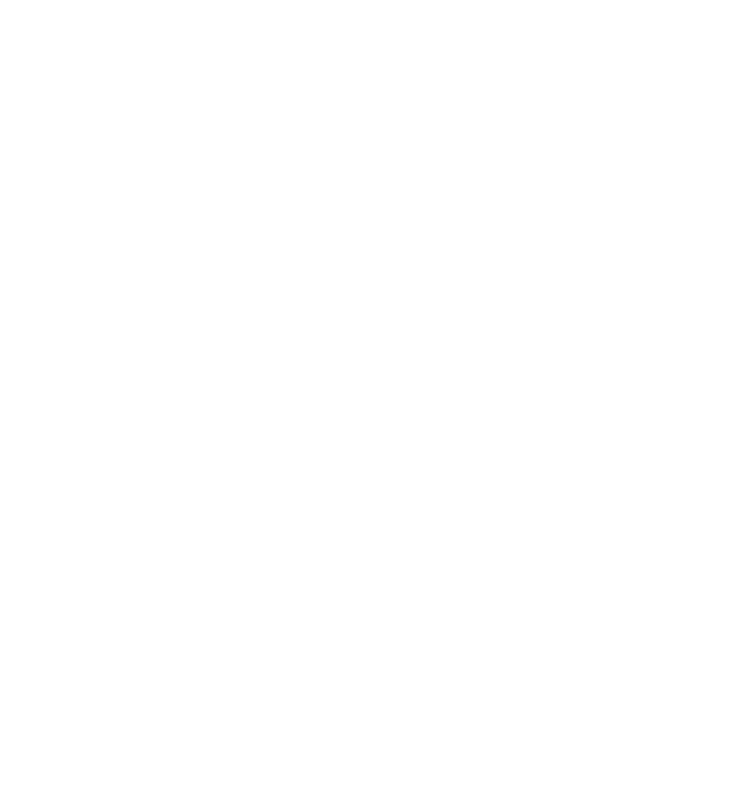
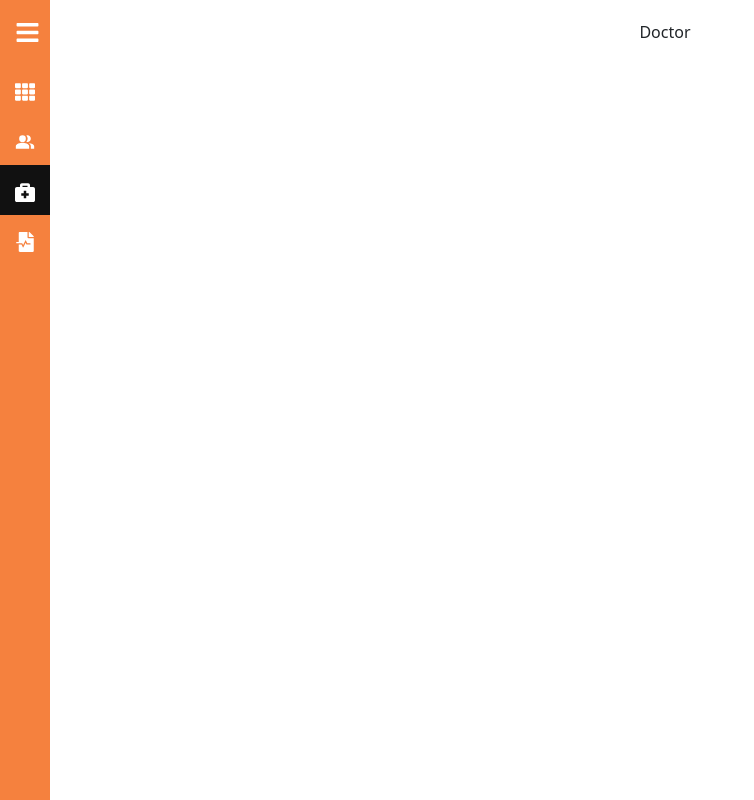
Before and after one commit to HMS-16/HMS-16-admin-FE, a React (Create React App) app: page /doctor in a window 1280 px wide. Before the commit this address had no page. Shown: the whole page, without its empty margins (0-754 px from the left). Built offline with nearby package versions, Linux system fonts and the light colour scheme.

Commit message:
add sidebar menu

```diff
--- a/package.json
+++ b/package.json
@@ -11,6 +11,7 @@
     "react-bootstrap": "^2.6.0",
     "react-dom": "^18.2.0",
     "react-helmet-async": "^1.3.0",
+    "react-icons": "^4.6.0",
     "react-router-dom": "^6.4.3",
     "react-scripts": "5.0.1",
     "web-vitals": "^2.1.4"
--- /dev/null
+++ b/src/assets/css/Sidebar.css
@@ -0,0 +1,48 @@
+.fluid {
+  display: flex;
+}
+main {
+  width: 100%;
+  padding: 20px;
+}
+.sidebar {
+  background: rgb(245, 129, 62);
+  color: rgb(255, 255, 255);
+  height: 100vh;
+  width: 200px;
+  transition: all 0.5s;
+}
+.top_section {
+  display: flex;
+  align-items: center;
+  padding: 20px 15px;
+}
+.logo {
+  font-size: 30px;
+}
+.bars {
+  display: flex;
+  font-size: 25px;
+  margin-left: 50px;
+}
+.link {
+  display: flex;
+  color: rgb(255, 255, 255);
+  padding: 10px 15px;
+  gap: 15px;
+  transition: all 0.5s;
+  text-decoration: none;
+}
+.link:hover {
+  background: rgb(17, 17, 17);
+  color: rgb(255, 255, 255);
+  transition: all 0.5s;
+}
+.active {
+  background: rgb(17, 17, 17);
+  color: rgb(255, 255, 255);
+}
+.icon,
+.link_text {
+  font-size: 20px;
+}
--- a/src/components/Sidebar.jsx
+++ b/src/components/Sidebar.jsx
@@ -1,7 +1,57 @@
-import React from "react";
+import React, { useState } from "react";
+import { FaTh, FaBars, FaBriefcaseMedical, FaFileMedicalAlt } from "react-icons/fa";
+import { MdPeopleAlt } from "react-icons/md";
+import { NavLink } from "react-router-dom";
+import "../assets/css/Sidebar.css";
 
-const Sidebar = () => {
-  return <div>Sidebar</div>;
+const Sidebar = ({ children }) => {
+  const [isOpen, setIsOpen] = useState(false);
+  const toggle = () => setIsOpen(!isOpen);
+  const menuItem = [
+    {
+      path: "/dashboard",
+      name: "Dashboard",
+      icon: <FaTh />,
+    },
+    {
+      path: "/patient",
+      name: "Patient",
+      icon: <MdPeopleAlt />,
+    },
+    {
+      path: "/doctor",
+      name: "Doctor",
+      icon: <FaBriefcaseMedical />,
+    },
+    {
+      path: "/report",
+      name: "Report",
+      icon: <FaFileMedicalAlt />,
+    },
+  ];
+  return (
+    <div className="fluid">
+      <div style={{ width: isOpen ? "200px" : "50px" }} className="sidebar">
+        <div className="top_section">
+          <h1 style={{ display: isOpen ? "block" : "none" }} className="logo">
+            Logo
+          </h1>
+          <div style={{ marginLeft: isOpen ? "50px" : "0px" }} className="bars">
+            <FaBars onClick={toggle} />
+          </div>
+        </div>
+        {menuItem.map((item, index) => (
+          <NavLink to={item.path} key={index} className="link" activeclassname="active">
+            <div className="icon">{item.icon}</div>
+            <div style={{ display: isOpen ? "block" : "none" }} className="link_text">
+              {item.name}
+            </div>
+          </NavLink>
+        ))}
+      </div>
+      <main>{children}</main>
+    </div>
+  );
 };
 
 export default Sidebar;
--- /dev/null
+++ b/src/pages/Dashboard.jsx
@@ -0,0 +1,7 @@
+import React from "react";
+
+const Dashboard = () => {
+  return <div>Dashboard</div>;
+};
+
+export default Dashboard;
--- /dev/null
+++ b/src/pages/Doctor.jsx
@@ -0,0 +1,7 @@
+import React from "react";
+
+const Doctor = () => {
+  return <div>Doctor</div>;
+};
+
+export default Doctor;
--- /dev/null
+++ b/src/pages/Patient.jsx
@@ -0,0 +1,7 @@
+import React from "react";
+
+const Patient = () => {
+  return <div>Patient</div>;
+};
+
+export default Patient;
--- /dev/null
+++ b/src/pages/Report.jsx
@@ -0,0 +1,7 @@
+import React from "react";
+
+const Report = () => {
+  return <div>Report</div>;
+};
+
+export default Report;
--- a/src/routes/index.jsx
+++ b/src/routes/index.jsx
@@ -1,13 +1,23 @@
 import React from "react";
 import { BrowserRouter, Routes, Route } from "react-router-dom";
-import LandingPage from "../pages/LandingPage";
+import Dashboard from "../pages/Dashboard";
+import Doctor from "../pages/Doctor";
+import Patient from "../pages/Patient";
+import Report from "../pages/Report";
+import Sidebar from "../components/Sidebar";
 
 const Routers = () => {
   return (
     <BrowserRouter>
-      <Routes>
-        <Route path="/" element={<LandingPage />} />
-      </Routes>
+      <Sidebar>
+        <Routes>
+          <Route path="/" element={<Dashboard />} />
+          <Route path="/dashboard" element={<Dashboard />} />
+          <Route path="/patient" element={<Patient />} />
+          <Route path="/doctor" element={<Doctor />} />
+          <Route path="/report" element={<Report />} />
+        </Routes>
+      </Sidebar>
     </BrowserRouter>
   );
 };
```
Also changed, not shown: src/assets/css/styles.css (deleted), 1 other file (tests, documents, lock files or other folders).
